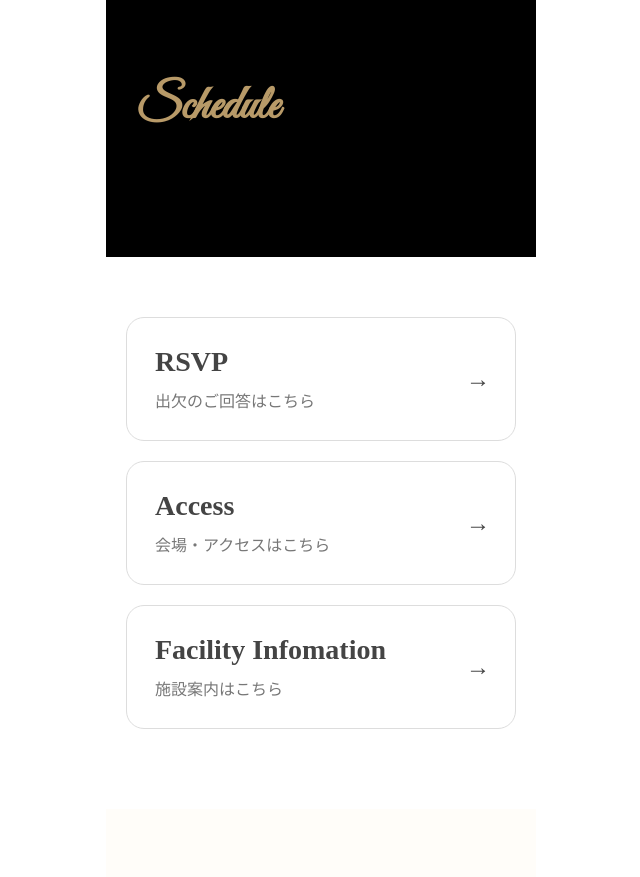
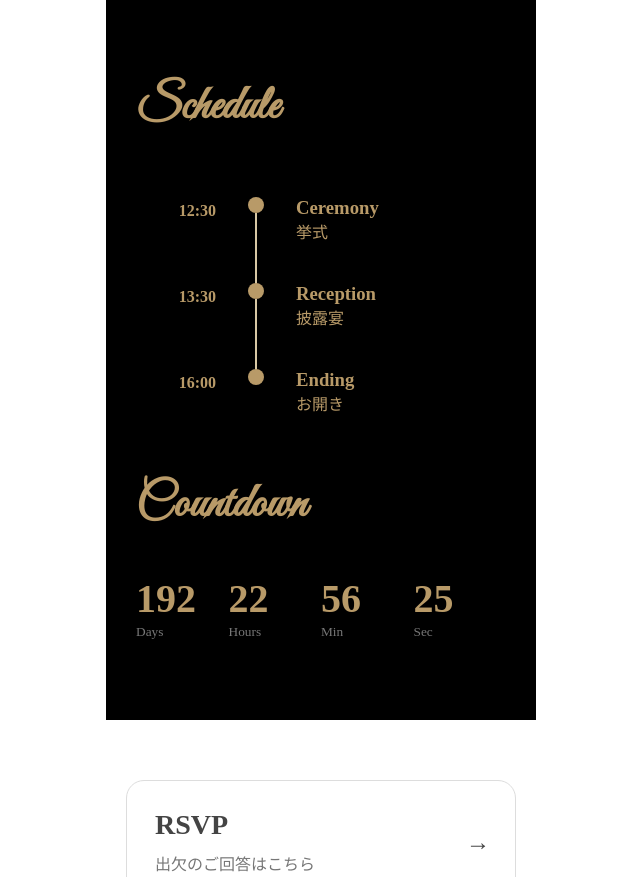
Before and after one commit to MarieNagae/WeddingInvite, a website built with Vite: page index.html in a window 1280 px wide. Shown: the part 2069-2946 px from the top of the page, without its empty margins (319-959 px from the left). Built offline with nearby package versions, Linux system fonts and the light colour scheme.

Commit message:
add countdown

```diff
--- a/css/style.css
+++ b/css/style.css
@@ -173,6 +173,171 @@ body{
     font-size: 24px;
 }
 
+/*スケジュール*/
+.timeline{
+    margin:60px 0;
+}
+
+.timeline-item{
+
+    display:grid;
+
+    grid-template-columns:80px 40px 1fr;
+
+    gap:20px;
+
+    margin-bottom:40px;
+}
+
+.time{
+
+    text-align:right;
+
+    font-weight:bold;
+
+    color:#b89a68;
+
+    padding-top:5px;
+}
+
+.line{
+
+    position:relative;
+
+    display:flex;
+
+    justify-content:center;
+}
+
+.circle{
+
+    width:16px;
+
+    height:16px;
+
+    border-radius:50%;
+
+    background:#b89a68;
+
+    position:relative;
+}
+
+.circle::after{
+
+    content:"";
+
+    position:absolute;
+
+    left:50%;
+
+    top:16px;
+
+    width:2px;
+
+    height:80px;
+
+    transform:translateX(-50%);
+
+    background:#d8c8a5;
+}
+
+.timeline-item:last-child .circle::after{
+
+    display:none;
+}
+
+/*カウントダウン*/
+.count-box{
+
+    display:flex;
+
+    justify-content:space-between;
+
+    margin-top:40px;
+}
+
+.count-box div{
+
+    flex:1;
+}
+
+.count-box span{
+
+    display:block;
+
+    font-size:40px;
+
+    color:#b89a68;
+
+    font-weight:bold;
+}
+
+.count-box small{
+
+    color:#777;
+}
+
+.content h3{
+    color:#b89a68;
+}
+
+.content p{
+    color:#b89a68;
+}
+
+/*フリップボックス*/
+.flip-box{
+
+    text-align:center;
+}
+
+.flip-card{
+
+    width:110px;
+    height:120px;
+
+    position:relative;
+
+    perspective:600px;
+}
+
+.top,
+.bottom{
+    width:100%;
+    height:50%;
+    display:flex;
+    justify-content:center;
+    align-items:center;
+    background:#222;
+    color:white;
+    font-size:48px;
+    font-weight:bold;
+    overflow:hidden;
+}
+
+.top{
+    border-radius:12px 12px 0 0;
+    border-bottom:1px solid #444;
+}
+
+.bottom{
+    border-radius:0 0 12px 12px;
+}
+
+.flip{
+    animation:flip .5s ease;
+}
+
+@keyframes flip{
+    0%{
+        transform:rotateX(0deg);
+    }
+
+    100%{
+        transform:rotateX(-180deg);
+    }
+}
+
 
 /*サイド*/
 .side-image{
--- a/index.html
+++ b/index.html
@@ -85,7 +85,125 @@
 
             <!--スケジュール-->
             <section class="section">
-                <h2 class="section-title">Schedule</h2>
+
+                <section class="schedule">
+
+                    <h2 class="section-title">Schedule</h2>
+
+                    <div class="timeline">
+
+                        <div class="timeline-item">
+                            <div class="time">12:30</div>
+
+                            <div class="line">
+                                <span class="circle"></span>
+                            </div>
+
+                            <div class="content">
+                                <h3>Ceremony</h3>
+                                <p>挙式</p>
+                            </div>
+                        </div>
+
+                        <div class="timeline-item">
+                            <div class="time">13:30</div>
+
+                            <div class="line">
+                                <span class="circle"></span>
+                            </div>
+
+                            <div class="content">
+                                <h3>Reception</h3>
+                                <p>披露宴</p>
+                            </div>
+                        </div>
+
+                        <div class="timeline-item">
+                            <div class="time">16:00</div>
+
+                            <div class="line">
+                                <span class="circle"></span>
+                            </div>
+
+                            <div class="content">
+                                <h3>Ending</h3>
+                                <p>お開き</p>
+                            </div>
+                        </div>
+
+                    </div>
+
+                </section>
+
+                <section class="countdown">
+
+                    <h2 class="section-title">
+                        Countdown
+                    </h2>
+
+                    <div class="count-box">
+
+<!--
+                        <div class="flip-box">
+                            <div class="flip-card" id="days">
+                                <div class="top">000</div>
+                                <div class="bottom">000</div>
+                            </div>
+                            <p>Days</p>
+                        </div>
+
+
+                        <div class="flip-box">
+                            <div class="flip-card" id="hours">
+                                <div class="top">000</div>
+                                <div class="bottom">000</div>
+                            </div>
+                            <p>Hours</p>
+                        </div>
+
+                        <div class="flip-box">
+                            <div class="flip-card" id="minutes">
+                                <div class="top">000</div>
+                                <div class="bottom">000</div>
+                            </div>
+                            <p>Min</p>
+                        </div>
+
+
+                        <div class="flip-box">
+                            <div class="flip-card" id="seconds">
+                                <div class="top">000</div>
+                                <div class="bottom">000</div>
+                            </div>
+                            <p>Sec</p>
+                        </div>
+
+-->
+
+                        <div>
+                            <span id="days">0</span>
+                            <small>Days</small>
+                        </div>
+
+                        <div>
+                            <span id="hours">0</span>
+                            <small>Hours</small>
+                        </div>
+
+                        <div>
+                            <span id="minutes">0</span>
+                            <small>Min</small>
+                        </div>
+
+                        <div>
+                            <span id="seconds">0</span>
+                            <small>Sec</small>
+                        </div>
+
+                    </div>
+
+                </section>
+
             </section>
 
             <!--各種ボタン-->
@@ -123,4 +241,8 @@
 
     <!--右サイド-->
     <aside class="side right"></aside>
+
+
+    <!--JS-->
+    <script type="module" src="js/main.js"></script>
 </html>
--- /dev/null
+++ b/js/main.js
@@ -0,0 +1,49 @@
+const weddingDate = new Date("2027-01-30T12:30:00");
+
+function updateCountdown(){
+
+    const now = new Date();
+
+    const diff = weddingDate - now;
+
+    if(diff <= 0){
+        return;
+    }
+    const days = Math.floor(diff / (1000*60*60*24));
+
+    const hours = Math.floor(diff / (1000*60*60) % 24);
+
+    const minutes = Math.floor(diff / (1000*60) % 60);
+
+    const seconds = Math.floor(diff / 1000 % 60);
+
+    document.getElementById("days").textContent = days;
+    document.getElementById("hours").textContent = hours;
+    document.getElementById("minutes").textContent = minutes;
+    document.getElementById("seconds").textContent = seconds;
+
+    //flip("days", days);
+    //flip("hours", hours);
+    //flip("minutes", minutes);
+    //flip("seconds", seconds);
+
+}
+
+function flip(id, value){
+
+    const card = document.getElementById(id);
+
+    card.classList.remove("flip");
+
+    void card.offsetWidth;
+
+    card.querySelector(".top").textContent = value;
+    card.querySelector(".bottom").textContent = value;
+
+    card.classList.add("flip");
+
+}
+
+updateCountdown();
+
+setInterval(updateCountdown,1000);
```
Also changed, not shown: 1 other file.
